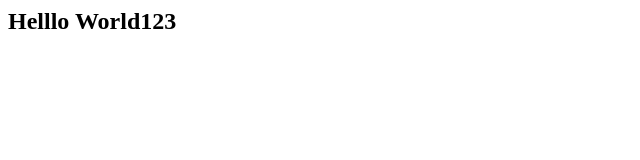
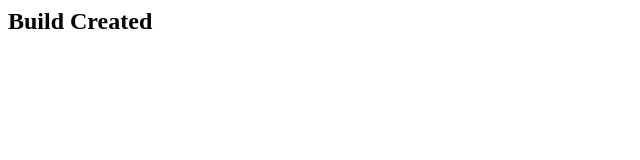
Before and after one commit to HassanIrtaza/TestingDemo, a plain HTML site: page index.html in a window 1280 px wide. Shown: the full height of the page, 0-640 px from the left. Drawn offline with Linux system fonts and the light colour scheme.

Commit message:
Update index.html

```diff
--- a/index.html
+++ b/index.html
@@ -1 +1 @@
-<h2> Helllo World123</h2>
+<h2> Build Created</h2>
```
